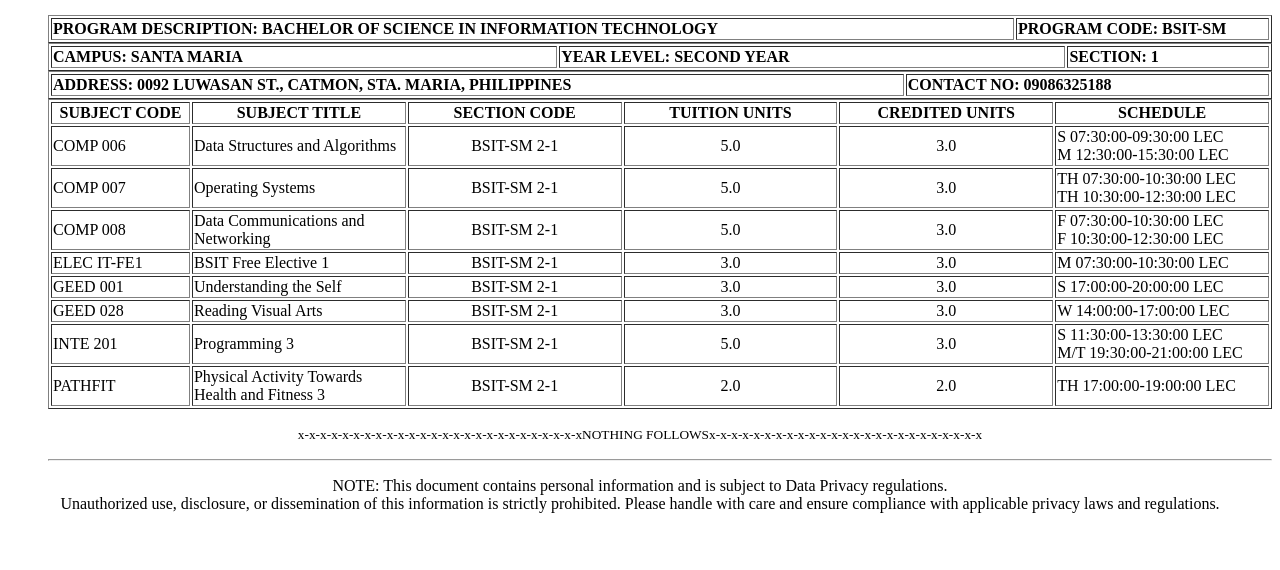
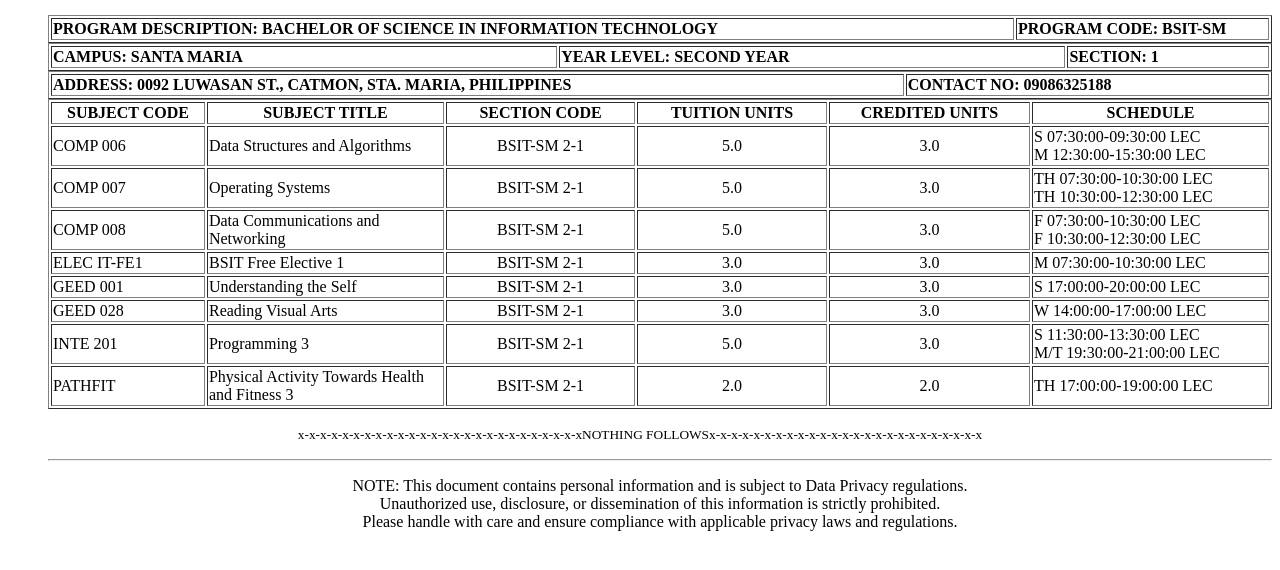
Before and after one commit to aldreibobier/BSIT-Curriculum_Bobier-Aldrei_BSIT2-1, a plain HTML site: page index.html in a window 1280 px wide. Shown: the part 186-756 px from the top of the page. Drawn offline with Linux system fonts and the light colour scheme.

Commit message:
commit README.md

```diff
--- a/index.html
+++ b/index.html
@@ -34,7 +34,7 @@
                     <tr align="left">
                         <th width = "18%">2022-00008-SM-0</th>
                         <th width = "10%">A.Y.: 2023-2024</th>
-                        <th width = "4.5%">TERM: FIRST SEMESTER</th>
+                        <th width = "7%">TERM: FIRST SEMESTER</th>
                     </tr>
                 </thead>
             </table>
@@ -74,9 +74,9 @@
                     <tr>
                         <th width = "6.5%">SUBJECT CODE </th>
                         <th width = "10%">SUBJECT TITLE </th>
-                        <th width = "10%">SECTION CODE </th>
-                        <th width = "10%">TUITION UNITS </th>
-                        <th width = "10%">CREDITED UNITS </th>
+                        <th width = "8%">SECTION CODE </th>
+                        <th width = "8%">TUITION UNITS </th>
+                        <th width = "8.5%">CREDITED UNITS </th>
                         <th width = "10%">SCHEDULE </th>
                     </tr>
                 </thead>
@@ -165,7 +165,11 @@
         </center>
 
         <ul><hr></ul>
-        <center><p>NOTE: This document contains personal information and is subject to Data Privacy regulations. <br> Unauthorized use, disclosure, or dissemination of this information is strictly prohibited. Please handle with care and ensure compliance with applicable privacy laws and regulations.</p></center>
+
+        <ul>
+            <center><p>NOTE: This document contains personal information and is subject to Data Privacy regulations. <br> Unauthorized use, disclosure, or dissemination of this information is strictly prohibited. <br> Please handle with care and ensure compliance with applicable privacy laws and regulations.</p></center>
+        </ul>
+
     </body>
 
 </html>
```
